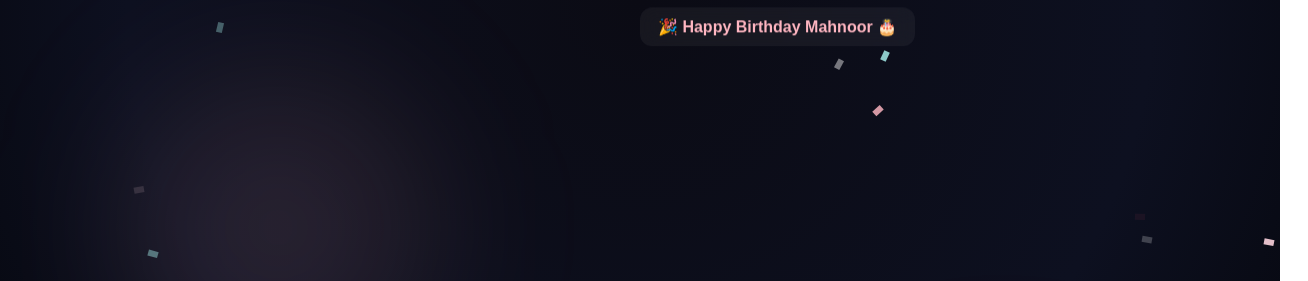
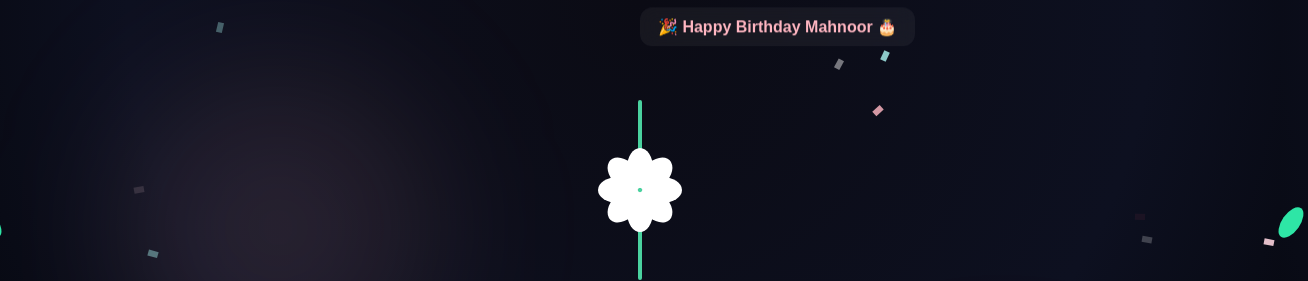
Before and after one commit to IlyasKhan00/Mahnoor-Birthday, a plain HTML site: page index.html in a window 1280 px wide. Shown: the top 281 px of the page, 1308 px wide, since content can reach past the window. Drawn offline with Linux system fonts and the light colour scheme.

Commit message:
Add files via upload

```diff
--- a/style.css
+++ b/style.css
@@ -43,9 +43,8 @@
 
 /* 🌷 container */
 .flower {
-  margin-top: 500px;
-  position: absolute;
-  bottom: 40px;
+  position: relative;
+  top: 50px;
   left: 50%;
   transform: translateX(-50%);
 }
```
